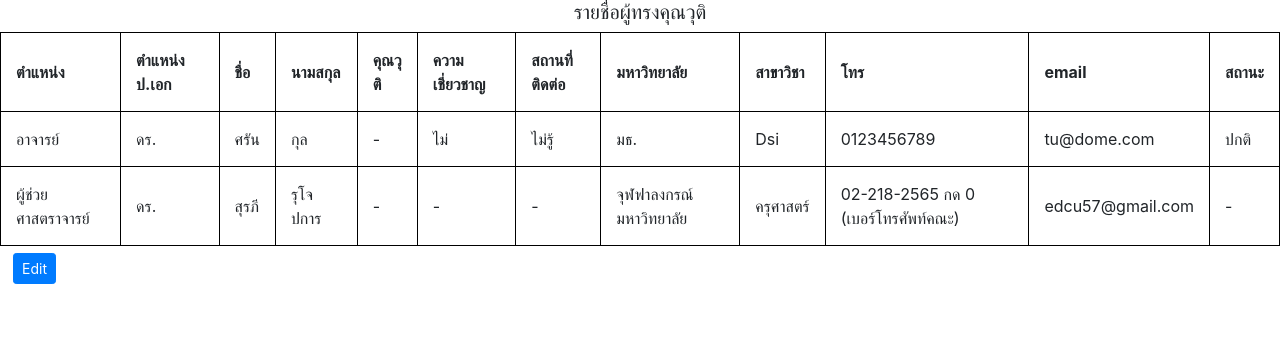
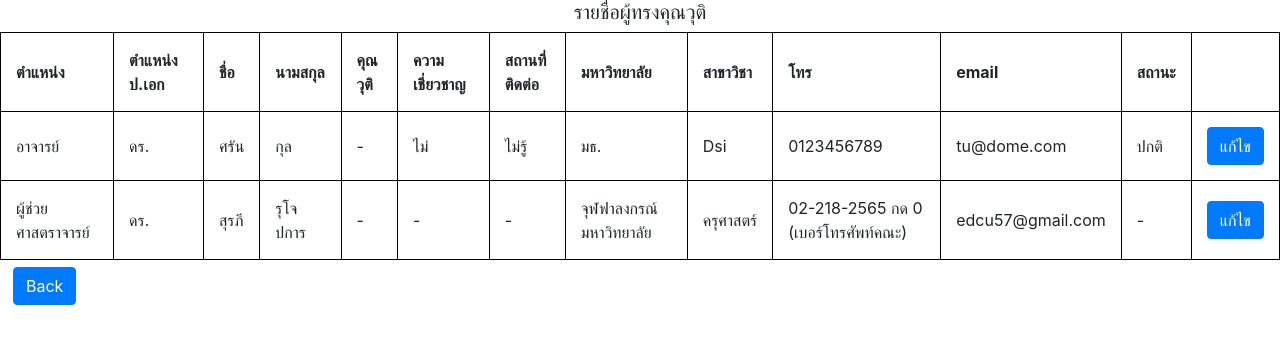
Before and after one commit to sgulyano/tureader_web, a Django app: page /readerapp/ in a window 1280 px wide. Shown: the top 344 px of the page. Run offline with Django 3.2, Linux system fonts and the light colour scheme; data comes from the database, SQL or seed files in the repository; some libraries are stand-ins or nearby versions.

Commit message:
edit home page

```diff
--- a/tureader/readerapp/Templates/readerapp/home.html
+++ b/tureader/readerapp/Templates/readerapp/home.html
@@ -10,8 +10,8 @@
     <title>Document</title>
     {% endblock %}
 {%block body%}
+<style>
 
-<style>
 table, th, td {
   border: 1px solid black;
   border-collapse: collapse;
@@ -23,14 +23,15 @@ th, td {
 </style>
 </head>
 <body>
-  <h5 align="center" >
-    รายชื่อผู้ทรงคุณวุติ
-  </h5>
+    <h5 align="center" >
+        รายชื่อผู้ทรงคุณวุติ
+      </h5>
 </head>
 <body>
     <table style="width:100%">
         <thead>
             <tr>
+
                 <th>ตำแหน่ง</th>
                 <th>ตำแหน่ง ป.เอก</th>
                 <th>ชื่อ</th>
@@ -43,12 +44,12 @@ th, td {
                 <th>โทร</th>
                 <th>email</th>
                 <th>สถานะ</th>
+                <th></th>
             </tr>
         </thead>
     <tbody>
         {% for item in item%}
            <tr>
-
 
 
             <td>{{item.rank}}</td>
@@ -63,6 +64,11 @@ th, td {
             <td>{{item.tel}}</td>
             <td>{{item.email}}</td>
             <td>{{item.status}}</td>
+            <td>
+            <a href="{% url 'edit' pk=item.id%}" class='btn btn-primary'>
+              แก้ไข
+              </a>
+            </td>
 
           </tr>
         {% endfor %}
@@ -72,7 +78,8 @@ th, td {
 
 </html>
 <div class='btn'>
-    <a href="/edit" class="btn btn-primary btn-sm">Edit</a>
-    </div>
+        <a href="back" class="btn btn-primary ">Back</a>
+        </div>
+
 
 {%endblock%}
```
